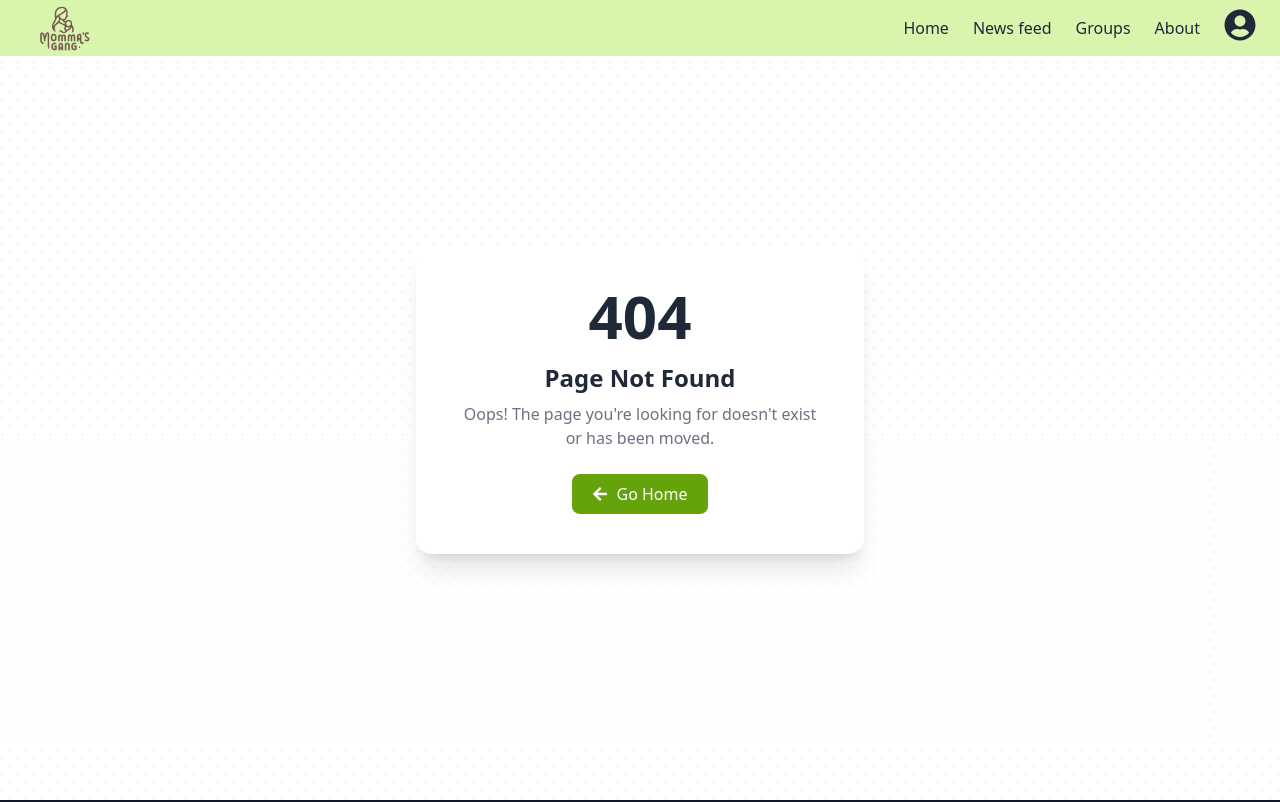
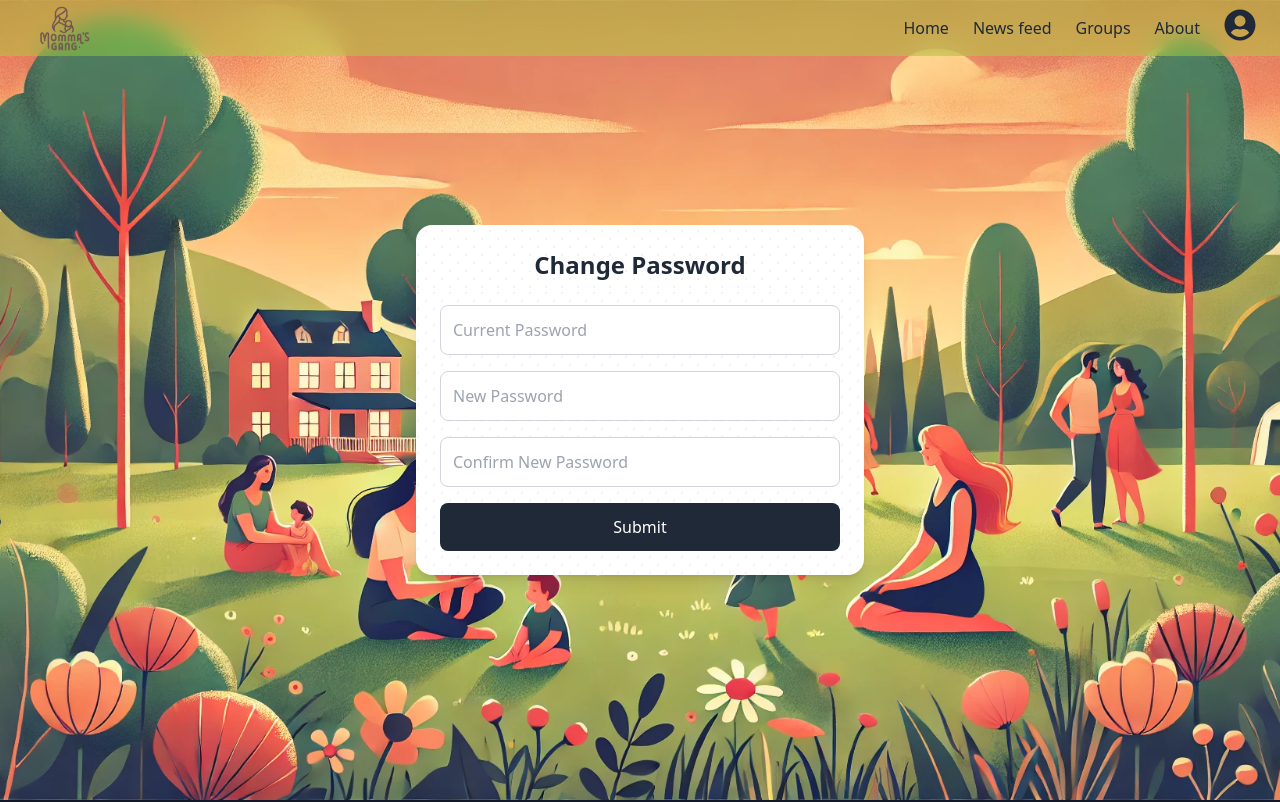
Before and after one commit to dako-23/React-JS, a React (Vite) app: page /users/change-password in a window 1280 px wide. Shown: the top 802 px of the page. Built offline with nearby package versions, Linux system fonts and the light colour scheme.

Commit message:
Add change password component

```diff
--- a/src/App.jsx
+++ b/src/App.jsx
@@ -19,6 +19,7 @@ const AuthGuard = lazy(() => import('./components/guards/AuthGuard.jsx'));
 const Footer = lazy(() => import('./components/Footer.jsx'));
 const NewsFeed = lazy(() => import('./components/news-feed/NewsFeed.jsx'));
 const MyGroups = lazy(()=> import('./components/my-groups/MyGroups.jsx'))
+const ChangePassword = lazy(()=> import('./components/auth/ChangePassword.jsx'))
 
 function App() {
 
@@ -32,6 +33,7 @@ function App() {
             <Route path="/" element={<Home />} />
             <Route path="/users/login" element={<Login />} />
             <Route path="/users/register" element={<Register />} />
+            <Route path="/users/change-password" element={<ChangePassword />} />
             <Route path="/news-feed" element={<NewsFeed />} />
             <Route path="/groups" element={<GroupsList />} />
             <Route element={<AuthGuard />}>
--- /dev/null
+++ b/src/components/auth/ChangePassword.jsx
@@ -0,0 +1,84 @@
+import { motion } from "framer-motion";
+import { useActionState } from "react";
+
+
+
+
+export default function ChangePassword() {
+
+    const changePasswordHandler = async (prevState, formData) => {
+
+        const values = Object.fromEntries(formData);
+        console.log(values);
+
+
+
+    }
+
+
+    const [_, changePasswordAction, isPending] = useActionState(changePasswordHandler,
+        {
+            currentPassword: '',
+            newPassword: '',
+            confirmNewPassword: ''
+        });
+    const error = false
+
+    return (
+        <>
+            <div className="bg-home-pattern h-screen bg-cover bg-center flex items-center justify-center min-h-screen bg-gray-100">
+                <motion.div
+                    initial={{ opacity: 0, y: -20 }}
+                    animate={{ opacity: 1, y: 0 }}
+                    transition={{ duration: 0.5 }}
+                    className="relative bg-page-pattern w-full max-w-md p-6 bg-white shadow-lg rounded-2xl"
+                >
+                    <h2 className="text-2xl font-semibold text-center h-14 text-gray-800">Change Password</h2>
+                    <motion.form action={changePasswordAction}
+                        initial={{ opacity: 0 }}
+                        animate={{ opacity: 1 }}
+                        transition={{ duration: 0.5 }}
+                        className="space-y-4"
+                    >
+                        <input
+                            type="currentPassword"
+                            name="currentPassword"
+                            placeholder="Current Password"
+                            className={`w-full p-3 border rounded-lg ${error?.currentPassword ? "border-red-500" : "border-gray-300"}`}
+                        />
+                        {error?.currentPassword && <AuthError
+                            err={error.currentPassword}
+                        />}
+                        <input
+                            type="newPassword"
+                            name="newPassword"
+                            placeholder="New Password"
+                            className={`w-full p-3 border rounded-lg ${error?.newPassword ? "border-red-500" : "border-gray-300"}`}
+                        />
+                        {error?.newPassword && <AuthError
+                            err={error.newPassword}
+                        />}
+                        <input
+                            type="confirmNewPassword"
+                            name="confirmNewPassword"
+                            placeholder="Confirm New Password"
+                            className={`w-full p-3 border rounded-lg ${error?.confirmNewPassword ? "border-red-500" : "border-gray-300"}`}
+                        />
+                        {error?.confirmNewPassword && <AuthError
+                            err={error.confirmNewPassword}
+                        />}
+                        <motion.button
+                            whileHover={{ scale: 1.05 }}
+                            whileTap={{ scale: 0.95 }}
+                            disabled={isPending}
+                            value="Change Password"
+                            className={`w-full p-3 ${isPending ? 'bg-gray-400 text-white rounded-lg cursor-not-allowed' : 'bg-gray-800 text-white rounded-lg'}`}
+                        >
+                            Submit
+                        </motion.button>
+                    </motion.form>
+                </motion.div>
+            </div>
+        </>
+    );
+}
--- a/src/components/profle-dropdown/ProfileDropdown.jsx
+++ b/src/components/profle-dropdown/ProfileDropdown.jsx
@@ -1,5 +1,6 @@
 import { useState, useContext, useRef, useEffect } from "react";
 import { FaEdit, FaSignOutAlt, FaSignInAlt, FaUserPlus, FaUserCircle, FaFileAlt, FaUsers, FaBookmark } from "react-icons/fa";
+import { MdOutlinePassword } from "react-icons/md";
 import { useNavigate } from "react-router-dom";
 import { UserContext } from "../../contexts/UserContext";
 
@@ -57,6 +58,15 @@ export default function ProfileDropdown() {
                             </button>
                             <button
                                 onClick={() => {
+                                    navigate(`/users/change-password`);
+                                    setIsOpen(false);
+                                }}
+                                className="flex items-center w-full px-4 py-2 text-sm text-gray-800 hover:bg-gray-100"
+                            >
+                                <MdOutlinePassword className="mr-2" /> Change Password
+                            </button>
+                            <button
+                                onClick={() => {
                                     userLogoutHandler();
                                     navigate("/");
                                     setIsOpen(false);
```
